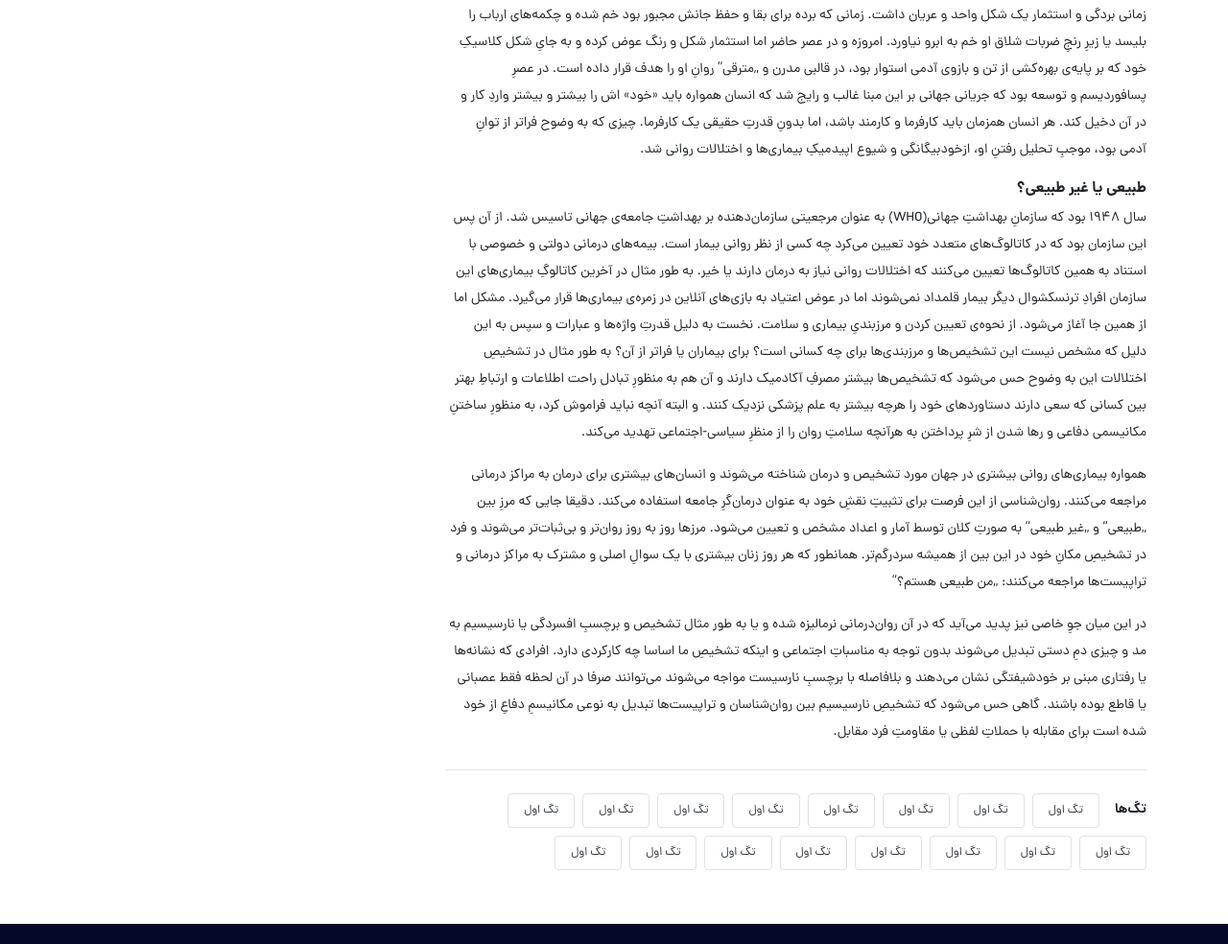
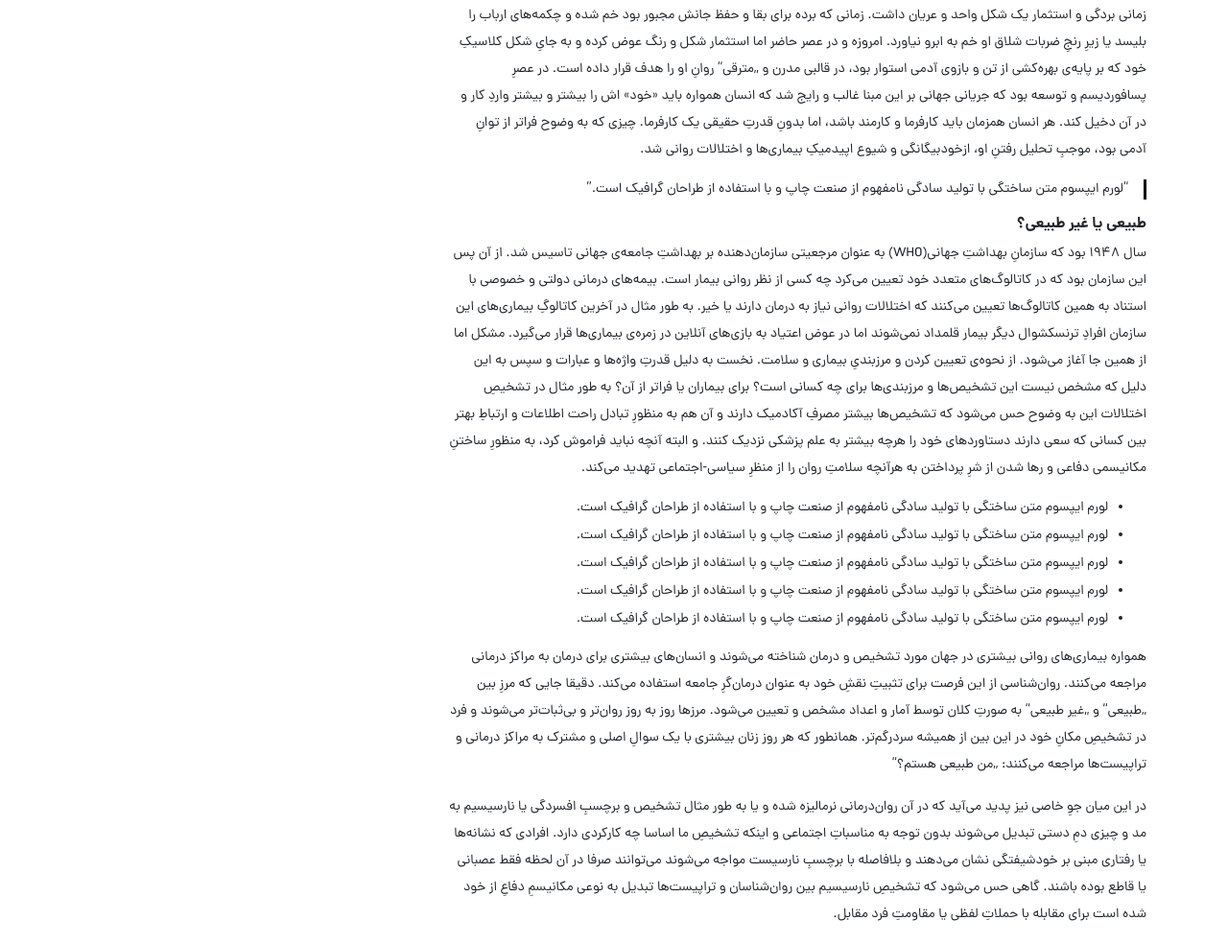
Before and after one commit to meyQuery/risloo-public, a website: page single.html in a window 1280 px wide. Shown: the part 1062-2046 px from the top of the page at 96% size. Drawn offline with Linux system fonts and the light colour scheme.

Commit message:
Some change

```diff
--- a/single.html
+++ b/single.html
@@ -92,14 +92,26 @@
                             <img src="dist/images/psychology.jpeg" alt="" class="img-fluid">
                             <figcaption>لورم ایپسوم متن ساختگی با تولید سادگی نامفهوم از صنعت چاپ و با استفاده از طراحان گرافیک است.</figcaption>
                         </figure>
-                        <p class="fs-14">علم روان‌شناسی از زمان انشعاب از فلسفه و استقلال به عنوانی علمی که رفته رفته سویه‌ی تجربی و empirical گرفت، تحولات زیادی به خود دیده است. از منظری رفته رفته انسان را بهتر و بیشتر از قبل شناخت اما از منظری نیز شجاعت و شهامتِ خود را به عنوان یک علمِ مستقل و در خدمتِ انسان از دست داد، آن هم درست زمانی که انسان بیش از همیشه به او نیاز داشت: شهامتِ نگاهی به آن سوی دیوار.</p>
-                        <p class="fs-14">همانطور که از تجربه‌ی روزانه و شخصی خود نیز سراغ داریم همواره انسان‌های بیشتری در معرض ابتلا به بیماری‌ها و اختلالات روانی قرار دارند یا به این دلیل تحت درمان قرار می‌گیرند. بیمه‌های درمانی در ایالات مختلف آلمان هر سال بیش از پیش خبر از غیبتِ کارمندان و کارکنانِ ادارات و شرکت‌ها به دلیل ابتلا به بیماری‌های روانی می‌دهند. سوال اساسی اما این است که چرا انسان‌ها به مراتب بیشتر از چند دهه‌ی قبل دچار چنین مشکلاتی می‌شوند و مهم‌تر از آن اینکه چرا این روند همواره سیرِ صعودی دارد؟ بیش از حد خوشبین خواهیم بود اگر جایی غیر از سیاست و تاریخ به دنبال پاسخی برای این سوال باشیم.</p>
+                        <p>علم روان‌شناسی از زمان انشعاب از فلسفه و استقلال به عنوانی علمی که رفته رفته سویه‌ی تجربی و empirical گرفت، تحولات زیادی به خود دیده است. از منظری رفته رفته انسان را بهتر و بیشتر از قبل شناخت اما از منظری نیز شجاعت و شهامتِ خود را به عنوان یک علمِ مستقل و در خدمتِ انسان از دست داد، آن هم درست زمانی که انسان بیش از همیشه به او نیاز داشت: شهامتِ نگاهی به آن سوی دیوار.</p>
+                        <p>همانطور که از تجربه‌ی روزانه و شخصی خود نیز سراغ داریم همواره انسان‌های بیشتری در معرض ابتلا به بیماری‌ها و اختلالات روانی قرار دارند یا به این دلیل تحت درمان قرار می‌گیرند. بیمه‌های درمانی در ایالات مختلف آلمان هر سال بیش از پیش خبر از غیبتِ کارمندان و کارکنانِ ادارات و شرکت‌ها به دلیل ابتلا به بیماری‌های روانی می‌دهند. سوال اساسی اما این است که چرا انسان‌ها به مراتب بیشتر از چند دهه‌ی قبل دچار چنین مشکلاتی می‌شوند و مهم‌تر از آن اینکه چرا این روند همواره سیرِ صعودی دارد؟ بیش از حد خوشبین خواهیم بود اگر جایی غیر از سیاست و تاریخ به دنبال پاسخی برای این سوال باشیم.</p>
                         <h2 class="fs-16 font-weight-bolder">به دورانِ بردگیِ مدرن خوش آمدید!</h2>
-                        <p class="fs-14">زمانی بردگی و استثمار یک شکل واحد و عریان داشت. زمانی که برده برای بقا و حفظ جانش مجبور بود خم شده و چکمه‌های ارباب را بلیسد یا زیرِ رنجِ ضربات شلاق او خم به ابرو نیاورد. امروزه و در عصر حاضر اما استثمار شکل و رنگ عوض کرده و به جایِ شکل کلاسیکِ خود که بر پایه‌ی بهره‌کشی از تن و بازوی آدمی استوار بود، در قالبی مدرن و „مترقی“ روانِ او را هدف قرار داده است. در عصرِ پسافوردیسم و توسعه بود که جریانی جهانی بر این مبنا غالب و رایج شد که انسان همواره باید «خود» اش را بیشتر و بیشتر واردِ کار و در آن دخیل کند. هر انسان همزمان باید کارفرما و کارمند باشد، اما بدونِ قدرتِ حقیقی یک کارفرما. چیزی که به وضوح فراتر از توانِ آدمی بود، موجبِ تحلیل رفتنِ او، ازخودبیگانگی و شیوع اپیدمیکِ بیماری‌ها و اختلالات روانی شد.</p>
+                        <p>زمانی بردگی و استثمار یک شکل واحد و عریان داشت. زمانی که برده برای بقا و حفظ جانش مجبور بود خم شده و چکمه‌های ارباب را بلیسد یا زیرِ رنجِ ضربات شلاق او خم به ابرو نیاورد. امروزه و در عصر حاضر اما استثمار شکل و رنگ عوض کرده و به جایِ شکل کلاسیکِ خود که بر پایه‌ی بهره‌کشی از تن و بازوی آدمی استوار بود، در قالبی مدرن و „مترقی“ روانِ او را هدف قرار داده است. در عصرِ پسافوردیسم و توسعه بود که جریانی جهانی بر این مبنا غالب و رایج شد که انسان همواره باید «خود» اش را بیشتر و بیشتر واردِ کار و در آن دخیل کند. هر انسان همزمان باید کارفرما و کارمند باشد، اما بدونِ قدرتِ حقیقی یک کارفرما. چیزی که به وضوح فراتر از توانِ آدمی بود، موجبِ تحلیل رفتنِ او، ازخودبیگانگی و شیوع اپیدمیکِ بیماری‌ها و اختلالات روانی شد.</p>
+                        <p>
+                            <blockquote>لورم ایپسوم متن ساختگی با تولید سادگی نامفهوم از صنعت چاپ و با استفاده از طراحان گرافیک است.</blockquote>
+                        </p>
                         <h2 class="fs-16 font-weight-bolder">طبیعی یا غیر طبیعی؟</h2>
-                        <p class="fs-14">سال 1948 بود که سازمانِ بهداشتِ جهانی(WHO) به عنوان مرجعیتی سازمان‌دهنده بر بهداشتِ جامعه‌ی جهانی تاسیس شد. از آن پس این سازمان بود که در کاتالوگ‌های متعدد خود تعیین می‌کرد چه کسی از نظر روانی بیمار است. بیمه‌های درمانی دولتی و خصوصی با استناد به همین کاتالوگ‌ها تعیین می‌کنند که اختلالات روانی نیاز به درمان دارند یا خیر. به طور مثال در آخرین کاتالوگِ بیماری‌های این سازمان افرادِ ترنسکشوال دیگر بیمار قلمداد نمی‌شوند اما در عوض اعتیاد به بازی‌های آنلاین در زمره‌ی بیماری‌ها قرار می‌گیرد. مشکل اما از همین جا آغاز می‌شود. از نحوه‌ی تعیین کردن و مرزبندیِ بیماری و سلامت. نخست به دلیل قدرتِ واژه‌ها و عبارات و سپس به این دلیل که مشخص نیست این تشخیص‌ها و مرزبندی‌ها برای چه کسانی است؟ برای بیماران یا فراتر از آن؟ به طور مثال در تشخیصِ اختلالات این به وضوح حس می‌شود که تشخیص‌ها بیشتر مصرفِ آکادمیک دارند و آن هم به منظورِ تبادل راحت اطلاعات و ارتباطِ بهتر بین کسانی که سعی دارند دستاوردهای خود را هرچه بیشتر به علم پزشکی نزدیک کنند. و البته آنچه نباید فراموش کرد، به منظورِ ساختنِ مکانیسمی دفاعی و رها شدن از شرِ پرداختن به هرآنچه سلامتِ روان را از منظرِ سیاسی-اجتماعی تهدید می‌کند.</p>
-                        <p class="fs-14">همواره بیماری‌های روانی بیشتری در جهان مورد تشخیص و درمان شناخته می‌شوند و انسان‌های بیشتری برای درمان به مراکز درمانی مراجعه می‌کنند. روان‌شناسی از این فرصت برای تثبیتِ نقشِ خود به عنوان درمان‌گرِ جامعه استفاده می‌کند. دقیقا جایی که مرزِ بین „طبیعی“ و „غیر طبیعی“ به صورتِ کلان توسط آمار و اعداد مشخص و تعیین می‌شود. مرزها روز به روز روان‌تر و بی‌ثبات‌تر می‌شوند و فرد در تشخیصِ مکانِ خود در این بین از همیشه سردرگم‌تر. همانطور که هر روز زنان بیشتری با یک سوالِ اصلی و مشترک به مراکز درمانی و تراپیست‌ها مراجعه می‌کنند: „من طبیعی هستم؟“</p>
-                        <p class="fs-14">در این میان جوِ خاصی نیز پدید می‌آید که در آن روان‌درمانی نرمالیزه شده و یا به طور مثال تشخیص و برچسبِ افسردگی یا نارسیسیم به مد و چیزی دمِ دستی تبدیل می‌شوند بدون توجه به مناسباتِ اجتماعی و اینکه تشخیصِ ما اساسا چه کارکردی دارد. افرادی که نشانه‌ها یا رفتاری مبنی بر خودشیفتگی نشان می‌دهند و بلافاصله با برچسبِ نارسیست مواجه می‌شوند می‌توانند صرفا در آن لحظه‌ فقط عصبانی یا قاطع بوده باشند. گاهی حس می‌شود که تشخیصِ نارسیسیم بین روان‌شناسان و تراپیست‌ها تبدیل به نوعی مکانیسمِ دفاعِ از خود شده است برای مقابله با حملاتِ لفظی یا مقاومتِ فرد مقابل.</p>
+                        <p>سال 1948 بود که سازمانِ بهداشتِ جهانی(WHO) به عنوان مرجعیتی سازمان‌دهنده بر بهداشتِ جامعه‌ی جهانی تاسیس شد. از آن پس این سازمان بود که در کاتالوگ‌های متعدد خود تعیین می‌کرد چه کسی از نظر روانی بیمار است. بیمه‌های درمانی دولتی و خصوصی با استناد به همین کاتالوگ‌ها تعیین می‌کنند که اختلالات روانی نیاز به درمان دارند یا خیر. به طور مثال در آخرین کاتالوگِ بیماری‌های این سازمان افرادِ ترنسکشوال دیگر بیمار قلمداد نمی‌شوند اما در عوض اعتیاد به بازی‌های آنلاین در زمره‌ی بیماری‌ها قرار می‌گیرد. مشکل اما از همین جا آغاز می‌شود. از نحوه‌ی تعیین کردن و مرزبندیِ بیماری و سلامت. نخست به دلیل قدرتِ واژه‌ها و عبارات و سپس به این دلیل که مشخص نیست این تشخیص‌ها و مرزبندی‌ها برای چه کسانی است؟ برای بیماران یا فراتر از آن؟ به طور مثال در تشخیصِ اختلالات این به وضوح حس می‌شود که تشخیص‌ها بیشتر مصرفِ آکادمیک دارند و آن هم به منظورِ تبادل راحت اطلاعات و ارتباطِ بهتر بین کسانی که سعی دارند دستاوردهای خود را هرچه بیشتر به علم پزشکی نزدیک کنند. و البته آنچه نباید فراموش کرد، به منظورِ ساختنِ مکانیسمی دفاعی و رها شدن از شرِ پرداختن به هرآنچه سلامتِ روان را از منظرِ سیاسی-اجتماعی تهدید می‌کند.</p>
+                        <p>
+                            <ul>
+                                <li>لورم ایپسوم متن ساختگی با تولید سادگی نامفهوم از صنعت چاپ و با استفاده از طراحان گرافیک است.</li>
+                                <li>لورم ایپسوم متن ساختگی با تولید سادگی نامفهوم از صنعت چاپ و با استفاده از طراحان گرافیک است.</li>
+                                <li>لورم ایپسوم متن ساختگی با تولید سادگی نامفهوم از صنعت چاپ و با استفاده از طراحان گرافیک است.</li>
+                                <li>لورم ایپسوم متن ساختگی با تولید سادگی نامفهوم از صنعت چاپ و با استفاده از طراحان گرافیک است.</li>
+                                <li>لورم ایپسوم متن ساختگی با تولید سادگی نامفهوم از صنعت چاپ و با استفاده از طراحان گرافیک است.</li>
+                            </ul>
+                        </p>
+                        <p>همواره بیماری‌های روانی بیشتری در جهان مورد تشخیص و درمان شناخته می‌شوند و انسان‌های بیشتری برای درمان به مراکز درمانی مراجعه می‌کنند. روان‌شناسی از این فرصت برای تثبیتِ نقشِ خود به عنوان درمان‌گرِ جامعه استفاده می‌کند. دقیقا جایی که مرزِ بین „طبیعی“ و „غیر طبیعی“ به صورتِ کلان توسط آمار و اعداد مشخص و تعیین می‌شود. مرزها روز به روز روان‌تر و بی‌ثبات‌تر می‌شوند و فرد در تشخیصِ مکانِ خود در این بین از همیشه سردرگم‌تر. همانطور که هر روز زنان بیشتری با یک سوالِ اصلی و مشترک به مراکز درمانی و تراپیست‌ها مراجعه می‌کنند: „من طبیعی هستم؟“</p>
+                        <p>در این میان جوِ خاصی نیز پدید می‌آید که در آن روان‌درمانی نرمالیزه شده و یا به طور مثال تشخیص و برچسبِ افسردگی یا نارسیسیم به مد و چیزی دمِ دستی تبدیل می‌شوند بدون توجه به مناسباتِ اجتماعی و اینکه تشخیصِ ما اساسا چه کارکردی دارد. افرادی که نشانه‌ها یا رفتاری مبنی بر خودشیفتگی نشان می‌دهند و بلافاصله با برچسبِ نارسیست مواجه می‌شوند می‌توانند صرفا در آن لحظه‌ فقط عصبانی یا قاطع بوده باشند. گاهی حس می‌شود که تشخیصِ نارسیسیم بین روان‌شناسان و تراپیست‌ها تبدیل به نوعی مکانیسمِ دفاعِ از خود شده است برای مقابله با حملاتِ لفظی یا مقاومتِ فرد مقابل.</p>
                         <div class="d-flex flex-wrap align-items-baseline mt-4 pt-4 border-top">
                             <span class="fs-14 font-weight-bold ml-3 mb-2">تگ‌ها</span>
                             <a href="#" class="text-dark border rounded py-2 px-3 fs-12 ml-2 mb-2 text-decoration-none tag">تگ اول</a>
--- a/src/scss/_article.scss
+++ b/src/scss/_article.scss
@@ -1,5 +1,6 @@
 .article {
     p {
+        font-size: .875rem;
         line-height: 2;
     }
 }
@@ -17,3 +18,25 @@ figcaption {
         background-color: #eee;
     }
 }
+
+.article blockquote {
+    padding-right: 1rem;
+    border-right: 3px solid black;
+    font-size: .875rem;
+
+    &::before {
+        content: '\201C';
+    }
+
+    &::after {
+        content: '\201D';
+    }
+}
+
+.article ul {
+    font-size: .875rem;
+
+    li {
+        margin-bottom: .5rem;
+    }
+}
```
Also changed, not shown: dist/css/app.css.
